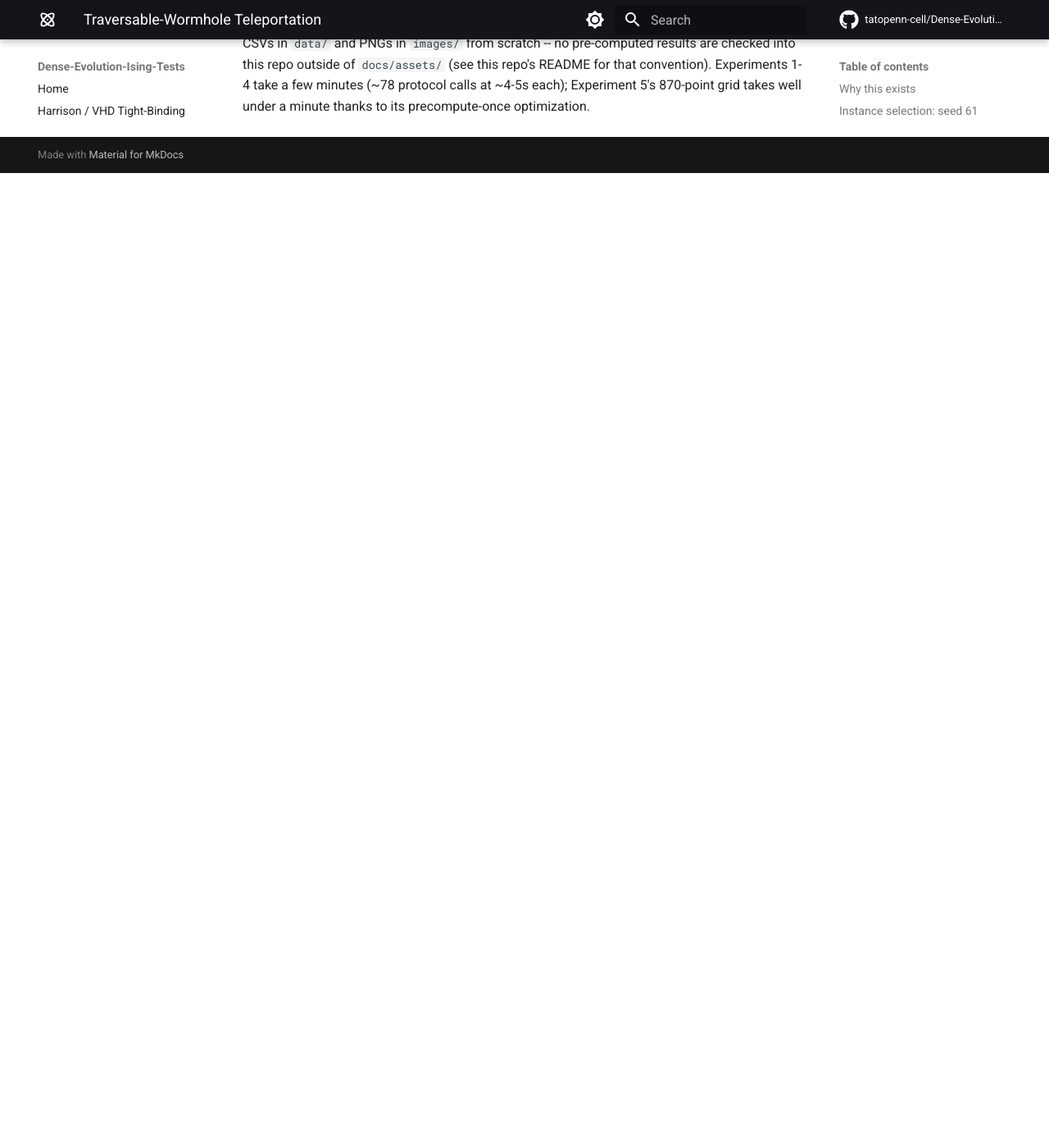
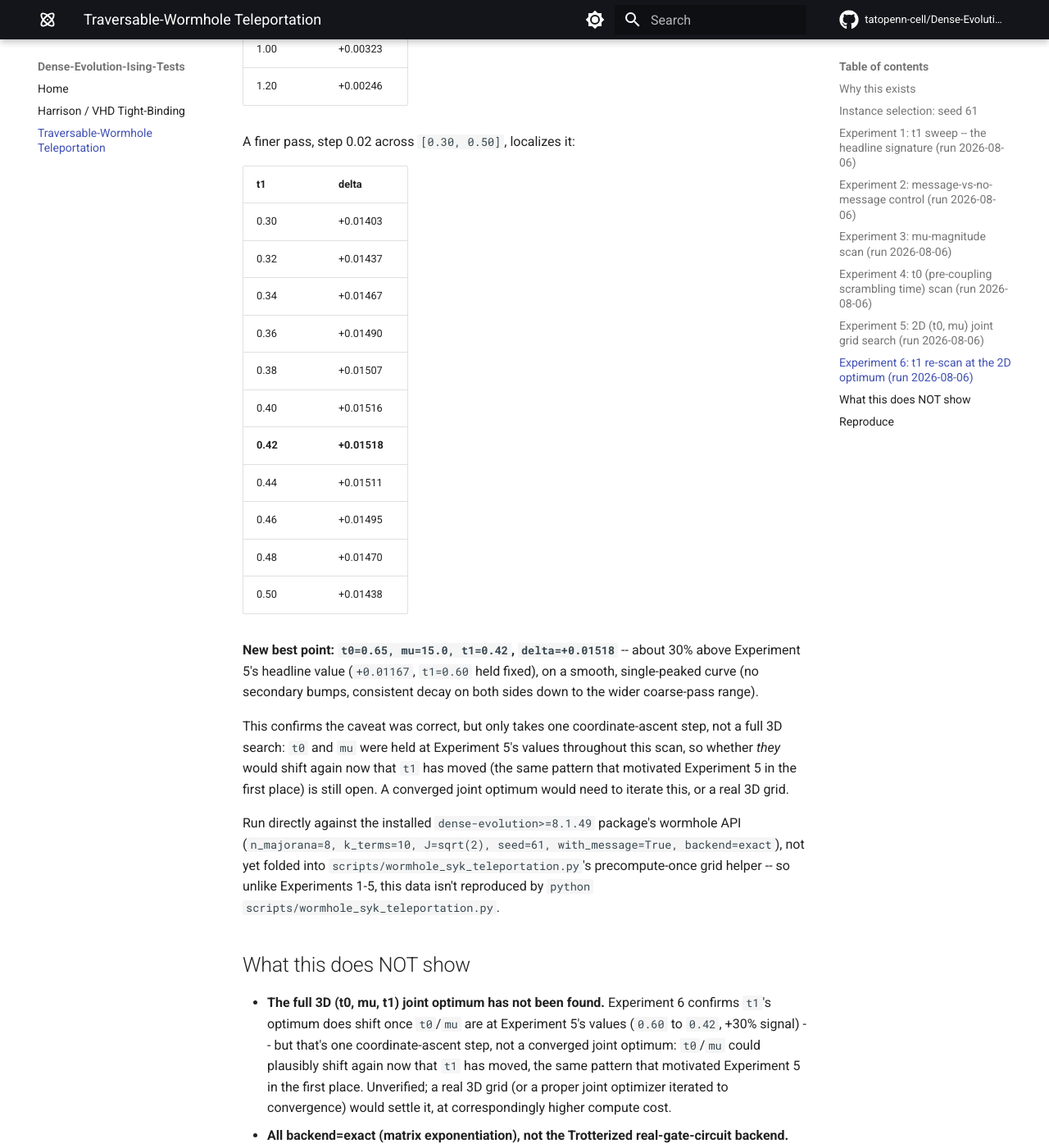
Before and after one commit to tatopenn-cell/Dense-Evolution-Discovery, an MkDocs documentation site: the page built from docs/wormhole_syk_teleportation.md, in a window 1280 px wide and 1400 px high, scrolled down 8331 px. Shown: the whole window at 82% size. Built offline with MkDocs 1.6.1 and Material for MkDocs 9.7.7, drawn with Linux system fonts in a browser that asks for light colours; comment, search, counter and statistics services are not loaded; before the commit the page ends 8542 px from its top, so only the background shows below that; some of the changed text lies outside the part shown.

Commit message:
Add Experiment 6: t1 re-scan resolves Experiment 5's open caveat
The 2D grid search (Experiment 5) held t1 fixed at 0.60 and explicitly
flagged that its optimum could shift once t0/mu moved away from their
original defaults. Re-scanning t1 at the grid's own optimum (t0=0.65,
mu=15.0) confirms it: the peak moves to t1=0.42, ~30% higher signal
(delta=+0.01518 vs +0.01167). Still one coordinate-ascent step, not a
converged 3D joint optimum -- noted as the new open question.

```diff
--- a/docs/wormhole_syk_teleportation.md
+++ b/docs/wormhole_syk_teleportation.md
@@ -219,15 +219,75 @@
 
 Full data: `data/wormhole_2d_grid.csv`.
 
+## Experiment 6: t1 re-scan at the 2D optimum (run 2026-08-06)
+
+Experiment 5 flagged its own gap: the 870-point grid held `t1` fixed at
+`0.60` (Experiment 1's 1D peak), and noted that `t1`'s optimum could
+plausibly shift once `t0`/`mu` are no longer at their original 1D-scan
+defaults -- unverified. This experiment checks it directly: fix
+`t0=0.65, mu=+-15.0` (Experiment 5's grid optimum), sweep `t1`.
+
+A coarse pass across Experiment 1's original grid of `t1` values confirms
+the peak has moved:
+
+| t1 | delta |
+|---|---|
+| 0.10 | +0.00969 |
+| 0.20 | +0.01185 |
+| 0.30 | +0.01403 |
+| 0.40 | +0.01516 |
+| 0.50 | +0.01438 |
+| 0.60 | +0.01167 |
+| 0.70 | +0.00811 |
+| 0.85 | +0.00419 |
+| 1.00 | +0.00323 |
+| 1.20 | +0.00246 |
+
+A finer pass, step 0.02 across `[0.30, 0.50]`, localizes it:
+
+| t1 | delta |
+|---|---|
+| 0.30 | +0.01403 |
+| 0.32 | +0.01437 |
+| 0.34 | +0.01467 |
+| 0.36 | +0.01490 |
+| 0.38 | +0.01507 |
+| 0.40 | +0.01516 |
+| **0.42** | **+0.01518** |
+| 0.44 | +0.01511 |
+| 0.46 | +0.01495 |
+| 0.48 | +0.01470 |
+| 0.50 | +0.01438 |
+
+**New best point: `t0=0.65, mu=15.0, t1=0.42`, `delta=+0.01518`** -- about
+30% above Experiment 5's headline value (`+0.01167`, `t1=0.60` held
+fixed), on a smooth, single-peaked curve (no secondary bumps, consistent
+decay on both sides down to the wider coarse-pass range).
+
+This confirms the caveat was correct, but only takes one
+coordinate-ascent step, not a full 3D search: `t0` and `mu` were held at
+Experiment 5's values throughout this scan, so whether *they* would
+shift again now that `t1` has moved (the same pattern that motivated
+Experiment 5 in the first place) is still open. A converged joint
+optimum would need to iterate this, or a real 3D grid.
+
+Run directly against the installed `dense-evolution>=8.1.49` package's
+wormhole API (`n_majorana=8, k_terms=10, J=sqrt(2), seed=61,
+with_message=True, backend=exact`), not yet folded into
+`scripts/wormhole_syk_teleportation.py`'s precompute-once grid helper --
+so unlike Experiments 1-5, this data isn't reproduced by
+`python scripts/wormhole_syk_teleportation.py`.
+
 ## What this does NOT show
 
-- **The 3D (t0, mu, t1) joint optimum has not been found.** Experiment
-  5 resolves the 2D (t0, mu) optimum but holds `t1` fixed at `0.60`
-  (Experiment 1's own 1D peak) -- `t1`'s optimum could plausibly also
-  shift once `t0`/`mu` are no longer at their original defaults, same as
-  `mu`'s optimum shifted once `t0` moved. Unverified; a 3D grid (or a
-  proper joint optimizer) would settle it, at correspondingly higher
-  compute cost.
+- **The full 3D (t0, mu, t1) joint optimum has not been found.**
+  Experiment 6 confirms `t1`'s optimum does shift once `t0`/`mu` are at
+  Experiment 5's values (`0.60` to `0.42`, +30% signal) -- but that's one
+  coordinate-ascent step, not a converged joint optimum: `t0`/`mu` could
+  plausibly shift again now that `t1` has moved, the same pattern that
+  motivated Experiment 5 in the first place. Unverified; a real 3D grid
+  (or a proper joint optimizer iterated to convergence) would settle it,
+  at correspondingly higher compute cost.
 - **All backend=exact (matrix exponentiation), not the Trotterized
   real-gate-circuit backend.** Both are implemented and cross-verified
   in the main repo's test suite to agree closely at the known peak
```
Also changed, not shown: README.md (+4 -3 lines).
